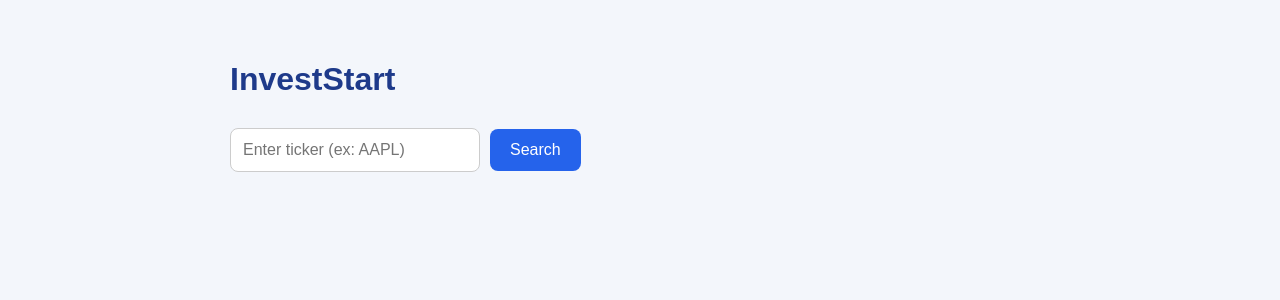
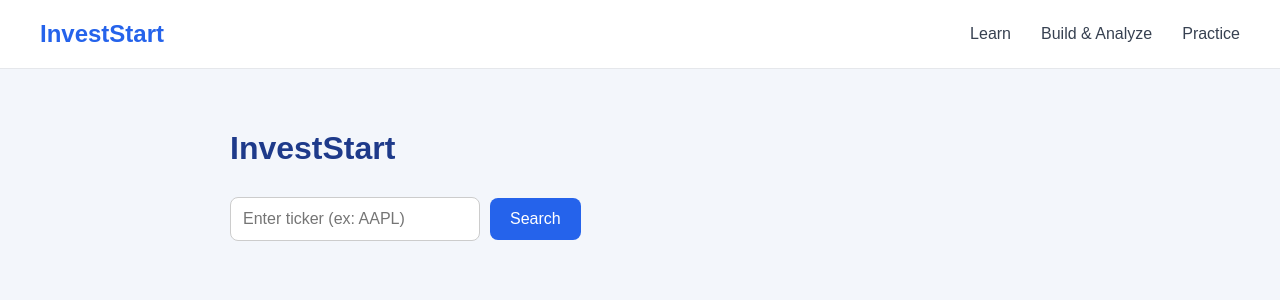
Before and after one commit to Jiya925/InvestStart, a React app in the folder frontend/: page / in a window 1280 px wide. Shown: the top 300 px of the page. Built offline with nearby package versions, Linux system fonts and the light colour scheme; the HTML template or start-up script is replaced by a standard one.

Commit message:
added navbar and 3 pages, basic learn page done

```diff
--- a/frontend/package.json
+++ b/frontend/package.json
@@ -13,7 +13,8 @@
     "chart.js": "^4.5.1",
     "react": "^19.2.7",
     "react-chartjs-2": "^5.3.1",
-    "react-dom": "^19.2.7"
+    "react-dom": "^19.2.7",
+    "react-router-dom": "^7.18.2"
   },
   "devDependencies": {
     "@eslint/js": "^10.0.1",
--- a/frontend/src/App.css
+++ b/frontend/src/App.css
@@ -88,3 +88,34 @@ strong {
   margin-bottom: 15px;
   text-align: left;
 }
+
+.navbar {
+  display: flex;
+  justify-content: space-between;
+  align-items: center;
+  padding: 20px 40px;
+  border-bottom: 1px solid #e5e7eb;
+  background: white;
+}
+
+.logo {
+  font-size: 24px;
+  font-weight: bold;
+  color: #2563eb;
+  text-decoration: none;
+}
+
+.nav-links {
+  display: flex;
+  gap: 30px;
+}
+
+.nav-links a {
+  color: #374151;
+  text-decoration: none;
+  font-weight: 500;
+}
+
+.nav-links a:hover {
+  color: #2563eb;
+}
--- a/frontend/src/App.jsx
+++ b/frontend/src/App.jsx
@@ -1,35 +1,21 @@
-import { useState } from "react";
-import "./App.css";
-import SearchBar from "./components/SearchBar";
-import StockCard from "./components/StockCard";
+import { BrowserRouter, Routes, Route } from "react-router-dom";
+
+import Learn from "./pages/Learn";
+import Analyze from "./pages/Analyze";
+import Practice from "./pages/Practice";
+import Navbar from "./components/Navbar";
 
 function App() {
-  const [ticker, setTicker] = useState("");
-  const [stock, setStock] = useState(null);
+  return (
+    <BrowserRouter>
+      <Navbar />
 
-  async function searchStock() {
-    const response = await fetch(
-      `http://127.0.0.1:8000/stock/${ticker}`
-    );
-
-    const data = await response.json();
-
-    setStock(data);
-  }
-
-  return (
-    <div className="container">
-      <h1>InvestStart</h1>
-
-      <SearchBar
-        ticker={ticker}
-        setTicker={setTicker}
-        searchStock={searchStock}
-      />
-
-
-      {stock && <StockCard stock={stock} />}
-    </div>
+      <Routes>
+        <Route path="/" element={<Learn />} />
+        <Route path="/analyze" element={<Analyze />} />
+        <Route path="/practice" element={<Practice />} />
+      </Routes>
+    </BrowserRouter>
   );
 }
 
--- /dev/null
+++ b/frontend/src/components/Navbar.jsx
@@ -0,0 +1,19 @@
+import { Link } from "react-router-dom";
+
+function Navbar() {
+  return (
+    <nav className="navbar">
+      <Link to="/" className="logo">
+        InvestStart
+      </Link>
+
+      <div className="nav-links">
+        <Link to="/">Learn</Link>
+        <Link to="/analyze">Build & Analyze</Link>
+        <Link to="/practice">Practice</Link>
+      </div>
+    </nav>
+  );
+}
+
+export default Navbar;
--- /dev/null
+++ b/frontend/src/pages/Analyze.jsx
@@ -0,0 +1,10 @@
+function Analyze() {
+  return (
+    <div className="container">
+      <h1>Build & Analyze</h1>
+      <p>Coming soon...</p>
+    </div>
+  );
+}
+
+export default Analyze;
--- /dev/null
+++ b/frontend/src/pages/Learn.jsx
@@ -0,0 +1,36 @@
+import { useState } from "react";
+import "../App.css";
+import SearchBar from "../components/SearchBar";
+import StockCard from "../components/StockCard";
+
+function Learn() {
+  const [ticker, setTicker] = useState("");
+  const [stock, setStock] = useState(null);
+
+  async function searchStock() {
+    const response = await fetch(
+      `http://127.0.0.1:8000/stock/${ticker}`
+    );
+
+    const data = await response.json();
+
+    setStock(data);
+  }
+
+  return (
+    <div className="container">
+      <h1>InvestStart</h1>
+
+      <SearchBar
+        ticker={ticker}
+        setTicker={setTicker}
+        searchStock={searchStock}
+      />
+
+
+      {stock && <StockCard stock={stock} />}
+    </div>
+  );
+}
+
+export default Learn;
--- /dev/null
+++ b/frontend/src/pages/Practice.jsx
@@ -0,0 +1,10 @@
+function Practice() {
+  return (
+    <div className="container">
+      <h1>Practice</h1>
+      <p>Coming soon...</p>
+    </div>
+  );
+}
+
+export default Practice;
```
Also changed, not shown: 1 other file (tests, documents, lock files or other folders).
